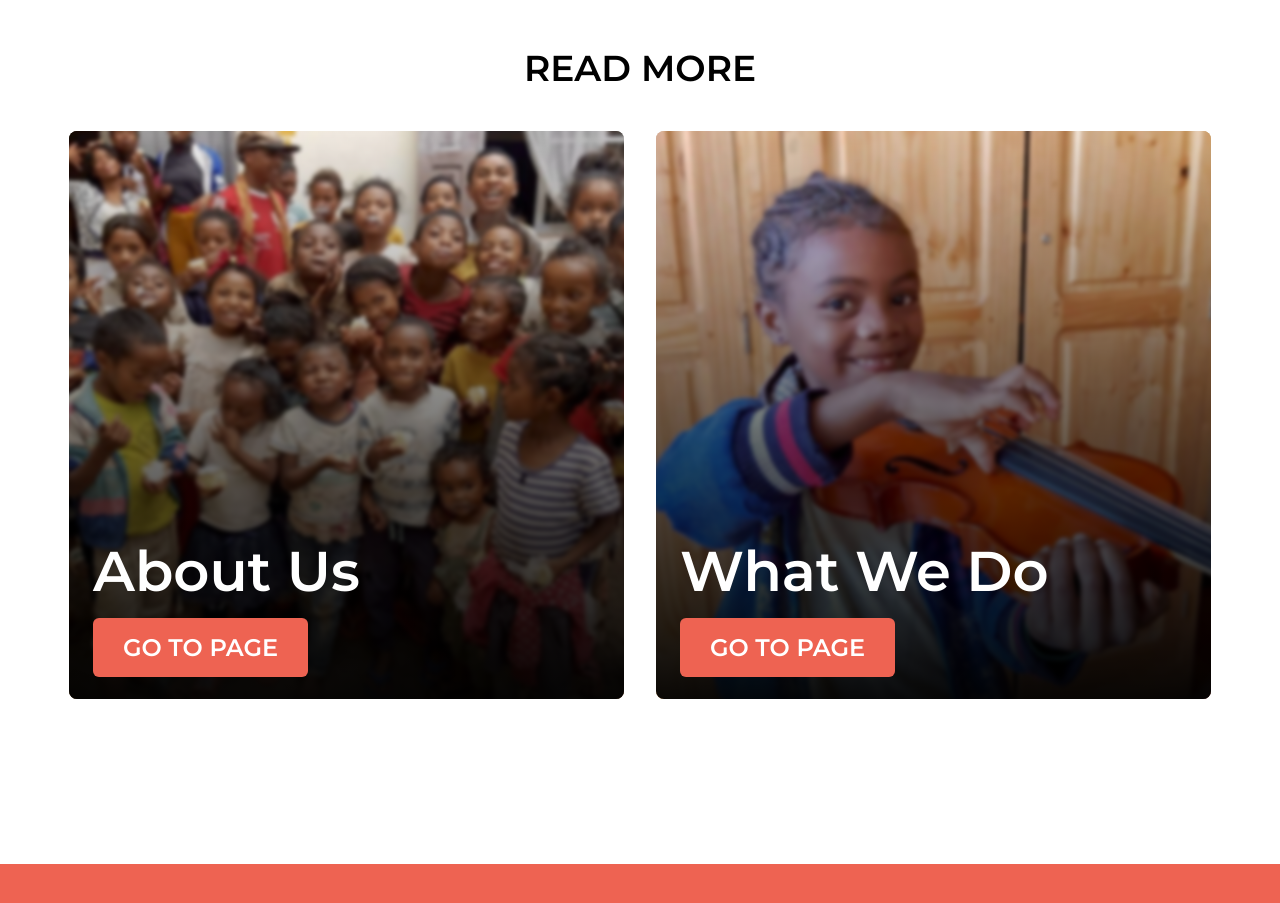
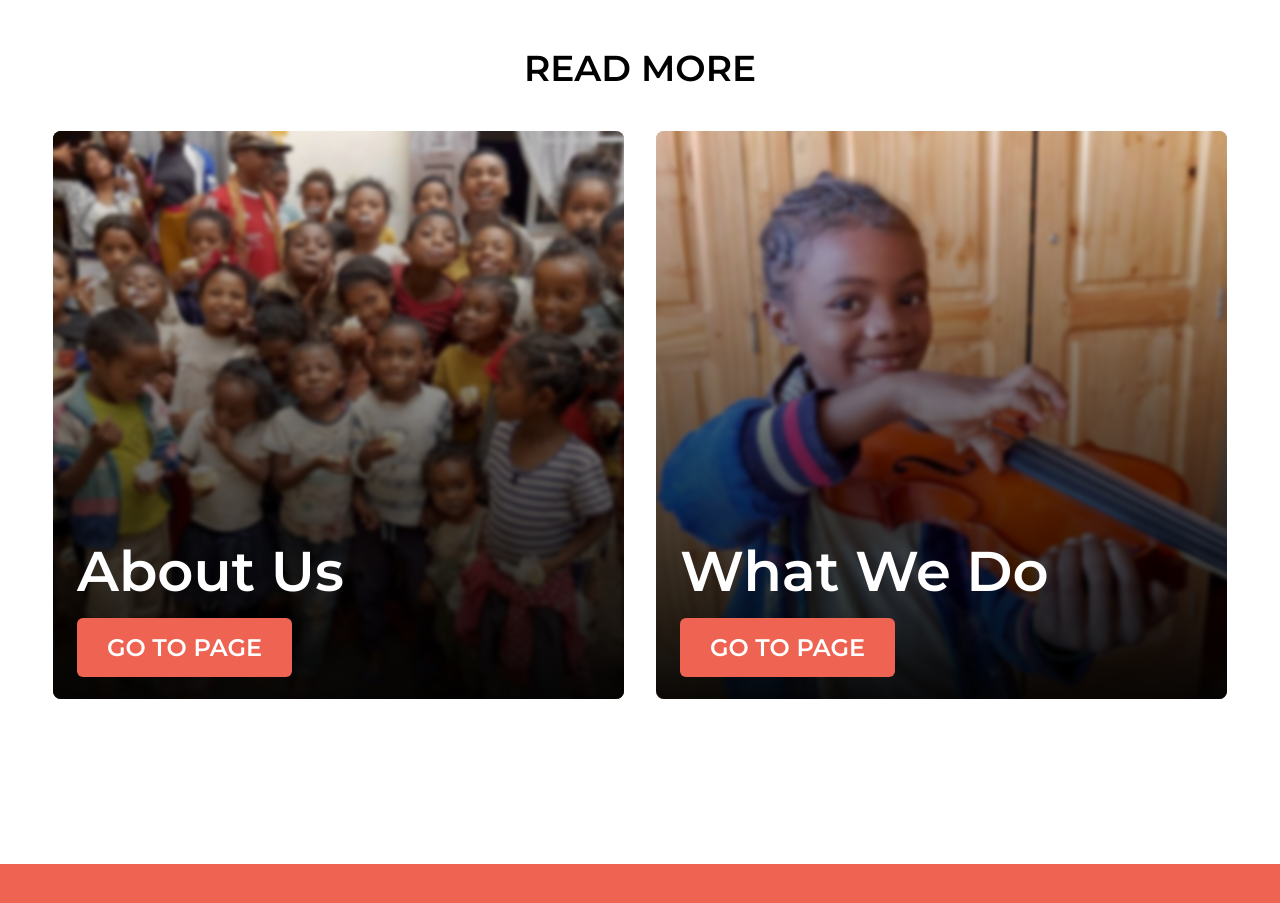
Before and after one commit to NoroffFEU/musikkforandrerliv.no, a React (Vite) app: page /gallery in a window 1280 px wide. Shown: the part 1720-2623 px from the top of the page. Built offline with nearby package versions, Linux system fonts and the light colour scheme; a web font is replaced by a local one.

Commit message:
Corrected padding and font type

```diff
--- a/src/components/galleryPage/ReadMoreSection.jsx
+++ b/src/components/galleryPage/ReadMoreSection.jsx
@@ -3,10 +3,10 @@ import Button from '../Button';
 const ReadMoreSection = () => {
   return (
     <section className="mt-[67px] -mb-[19px] lg:mb-[117px] ">
-      <h2 className="md:text-4xl text-[20px] font-semibold [font-family:var(--freeman)] text-center mb-[43px]">
+      <h2 className="md:text-4xl text-[20px] font-semibold text-center mb-[43px]">
         READ MORE
       </h2>
-      <div className="px-[53px]">
+      <div className="px-[37px]">
         <div className="flex flex-col md:flex-row gap-[32px] justify-center items-center md:items-stretch">
           <div
             className="
@@ -53,7 +53,7 @@ const ReadMoreSection = () => {
             className="
     -mt-[32px] md:hidden
     h-[80px]
-    text-[20px] font-semibold [font-family:var(--freeman)]
+    text-[20px] font-semibold
     flex items-center justify-between
     px-6 py-4
     w-full max-w-[324px] mx-auto
@@ -114,7 +114,7 @@ const ReadMoreSection = () => {
             className="
     -mt-[32px] md:hidden
     h-[80px]
-    text-[20px] font-semibold [font-family:var(--freeman)]
+    text-[20px] font-semibold
     flex items-center justify-between
     px-6 py-4
     w-full max-w-[324px] mx-auto
```
